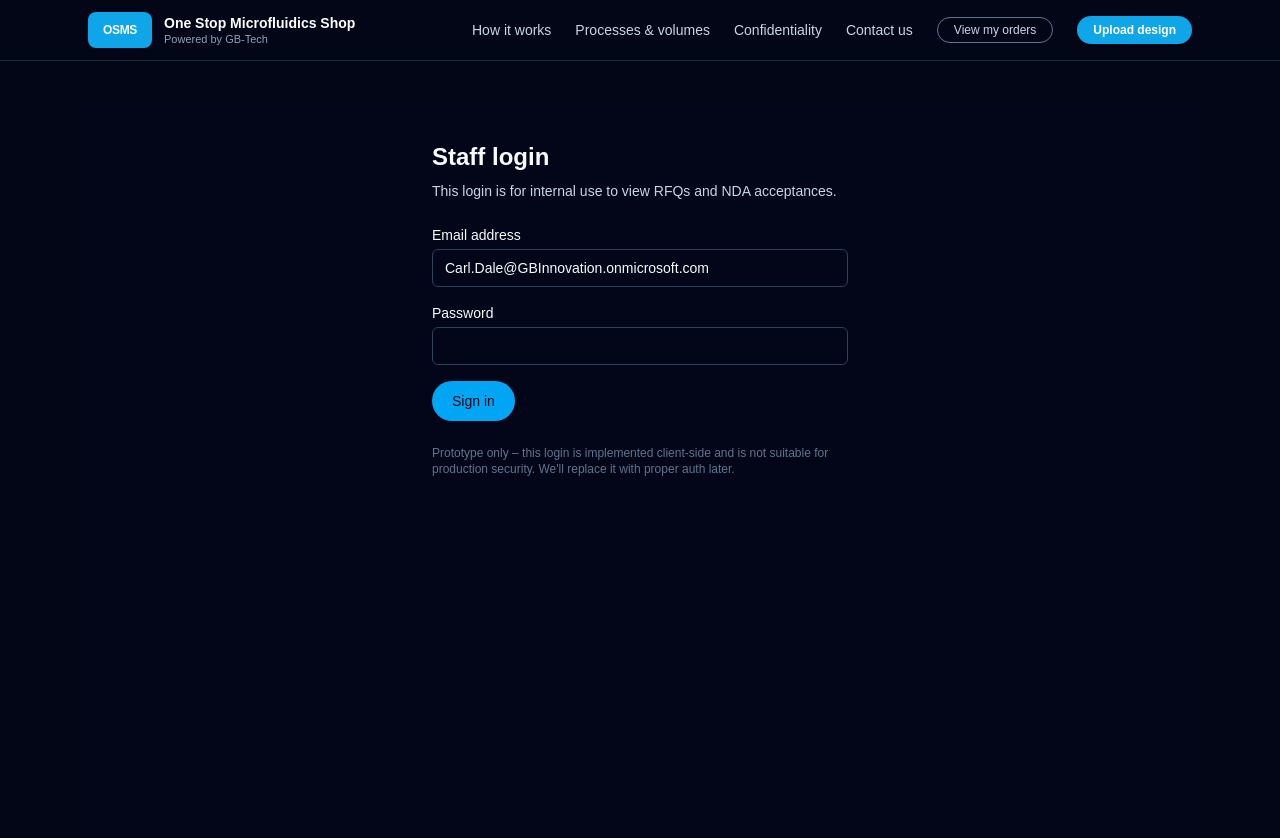
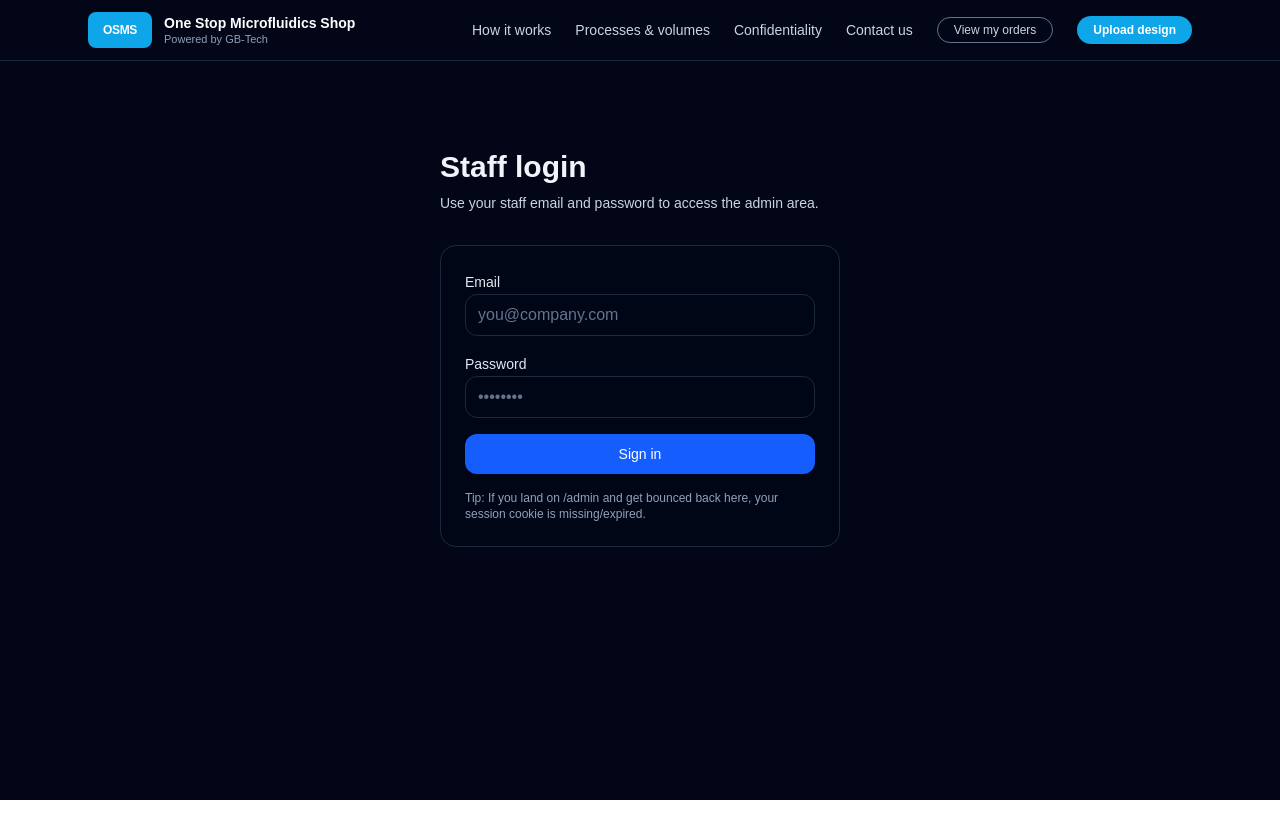
Before and after one commit to OMS-Shop/osm-shop, a Next.js app: page /login in a window 1280 px wide. Shown: the top 838 px of the page. After the commit the page ends 800 px from the top, so only its background shows below. Built offline with nearby package versions, Linux system fonts and the light colour scheme.

Commit message:
Add staff login and move middleware to project root

```diff
--- /dev/null
+++ b/app/api/admin/login/route.ts
@@ -0,0 +1,45 @@
+import { NextResponse } from "next/server";
+
+export const runtime = "nodejs";
+export const dynamic = "force-dynamic";
+
+export async function POST(req: Request) {
+  try {
+    const ADMIN_EMAIL = process.env.ADMIN_EMAIL;
+    const ADMIN_PASSWORD = process.env.ADMIN_PASSWORD;
+
+    if (!ADMIN_EMAIL) {
+      return NextResponse.json({ ok: false, error: "Missing ADMIN_EMAIL env var" }, { status: 500 });
+    }
+    if (!ADMIN_PASSWORD) {
+      return NextResponse.json({ ok: false, error: "Missing ADMIN_PASSWORD env var" }, { status: 500 });
+    }
+
+    const body = await req.json().catch(() => null);
+    if (!body) {
+      return NextResponse.json({ ok: false, error: "Invalid JSON body" }, { status: 400 });
+    }
+
+    const email = (body.email ?? "").toString().trim();
+    const password = (body.password ?? "").toString();
+
+    if (email !== ADMIN_EMAIL || password !== ADMIN_PASSWORD) {
+      return NextResponse.json({ ok: false, error: "Invalid email or password" }, { status: 401 });
+    }
+
+    const res = NextResponse.json({ ok: true });
+
+    // Simple staff session cookie
+    res.cookies.set("osms_staff", "1", {
+      httpOnly: true,
+      secure: true,
+      sameSite: "lax",
+      path: "/",
+      maxAge: 60 * 60 * 24 * 14, // 14 days
+    });
+
+    return res;
+  } catch (err: any) {
+    return NextResponse.json({ ok: false, error: err?.message || "Server error" }, { status: 500 });
+  }
+}
--- a/app/login/page.tsx
+++ b/app/login/page.tsx
@@ -1,95 +1,98 @@
 "use client";
 
-import { FormEvent, useState } from "react";
-import { useRouter } from "next/navigation";
-
-const STAFF_EMAIL = "Carl.Dale@GBInnovation.onmicrosoft.com";
-// 👉 You can change this password to whatever you like.
-// This is just for a prototype – not production-secure.
-const STAFF_PASSWORD = "OSMportal2024!";
+import { useMemo, useState } from "react";
+import { useSearchParams } from "next/navigation";
 
 export default function LoginPage() {
-  const router = useRouter();
-  const [email, setEmail] = useState(STAFF_EMAIL);
+  const sp = useSearchParams();
+  const nextPath = useMemo(() => sp.get("next") || "/admin", [sp]);
+
+  const [email, setEmail] = useState("");
   const [password, setPassword] = useState("");
+  const [isSubmitting, setIsSubmitting] = useState(false);
   const [error, setError] = useState<string | null>(null);
-  const [isSubmitting, setIsSubmitting] = useState(false);
 
-  function handleSubmit(e: FormEvent) {
+  async function onSubmit(e: React.FormEvent) {
     e.preventDefault();
     setError(null);
+    setIsSubmitting(true);
 
-    if (
-      email.trim().toLowerCase() === STAFF_EMAIL.toLowerCase() &&
-      password === STAFF_PASSWORD
-    ) {
-      // Mark staff as "logged in" in the browser
-      if (typeof window !== "undefined") {
-        localStorage.setItem("osmStaffLoggedIn", "true");
+    try {
+      const res = await fetch("/api/admin/login", {
+        method: "POST",
+        headers: { "Content-Type": "application/json" },
+        body: JSON.stringify({ email, password }),
+      });
+
+      const data = await res.json().catch(() => null);
+
+      if (!res.ok) {
+        throw new Error(data?.error || `Login failed (${res.status})`);
       }
-      router.push("/admin");
-      return;
+
+      window.location.href = nextPath;
+    } catch (err: any) {
+      setError(err?.message || "Login failed");
+    } finally {
+      setIsSubmitting(false);
     }
-
-    setError("Incorrect email or password.");
   }
 
   return (
-    <main className="min-h-screen bg-slate-950 text-slate-50">
-      <div className="max-w-md mx-auto px-4 py-10 space-y-6">
-        <header className="space-y-2">
-          <h1 className="text-2xl font-semibold">Staff login</h1>
-          <p className="text-sm text-slate-300">
-            This login is for internal use to view RFQs and NDA acceptances.
-          </p>
-        </header>
+    <div className="mx-auto max-w-md px-6 py-12">
+      <h1 className="text-3xl font-semibold text-slate-100">Staff login</h1>
+      <p className="mt-2 text-sm text-slate-300">
+        Use your staff email and password to access the admin area.
+      </p>
 
-        <form onSubmit={handleSubmit} className="space-y-4">
-          <div>
-            <label className="block text-sm font-medium mb-1">
-              Email address
-            </label>
+      <div className="mt-8 rounded-2xl border border-slate-800 bg-slate-950/40 p-6">
+        <form onSubmit={onSubmit} className="space-y-4">
+          <div className="space-y-1.5">
+            <label className="text-sm font-medium text-slate-200">Email</label>
             <input
+              className={inputClass}
               type="email"
-              className="w-full rounded-md bg-slate-950 border border-slate-700 px-3 py-2 text-sm focus:outline-none focus:ring-2 focus:ring-sky-500"
               value={email}
               onChange={(e) => setEmail(e.target.value)}
+              placeholder="you@company.com"
               required
             />
           </div>
 
-          <div>
-            <label className="block text-sm font-medium mb-1">Password</label>
+          <div className="space-y-1.5">
+            <label className="text-sm font-medium text-slate-200">Password</label>
             <input
+              className={inputClass}
               type="password"
-              className="w-full rounded-md bg-slate-950 border border-slate-700 px-3 py-2 text-sm focus:outline-none focus:ring-2 focus:ring-sky-500"
               value={password}
               onChange={(e) => setPassword(e.target.value)}
+              placeholder="••••••••"
               required
             />
           </div>
 
           {error && (
-            <p className="text-sm text-rose-400 bg-rose-900/30 border border-rose-700 rounded-md px-3 py-2">
+            <div className="rounded-lg border border-red-900/40 bg-red-950/30 p-3 text-sm text-red-200">
               {error}
-            </p>
+            </div>
           )}
 
           <button
             type="submit"
             disabled={isSubmitting}
-            className="inline-flex items-center rounded-full px-5 py-2.5 text-sm font-medium bg-sky-500 hover:bg-sky-400 disabled:opacity-60 disabled:cursor-not-allowed text-slate-950 transition"
+            className="w-full rounded-xl bg-blue-600 px-5 py-2.5 text-sm font-medium text-white hover:bg-blue-500 disabled:opacity-60"
           >
-            {isSubmitting ? "Signing in…" : "Sign in"}
+            {isSubmitting ? "Signing in..." : "Sign in"}
           </button>
         </form>
 
-        <p className="text-xs text-slate-500">
-          Prototype only – this login is implemented client-side and is not
-          suitable for production security. We&apos;ll replace it with proper
-          auth later.
+        <p className="mt-4 text-xs text-slate-400">
+          Tip: If you land on /admin and get bounced back here, your session cookie is missing/expired.
         </p>
       </div>
-    </main>
+    </div>
   );
 }
+
+const inputClass =
+  "w-full rounded-xl border border-slate-800 bg-slate-950/50 px-3 py-2 text-slate-100 placeholder:text-slate-500 outline-none focus:border-blue-500 focus:ring-2 focus:ring-blue-500/30";
```
Also changed, not shown: middleware.ts (added).
